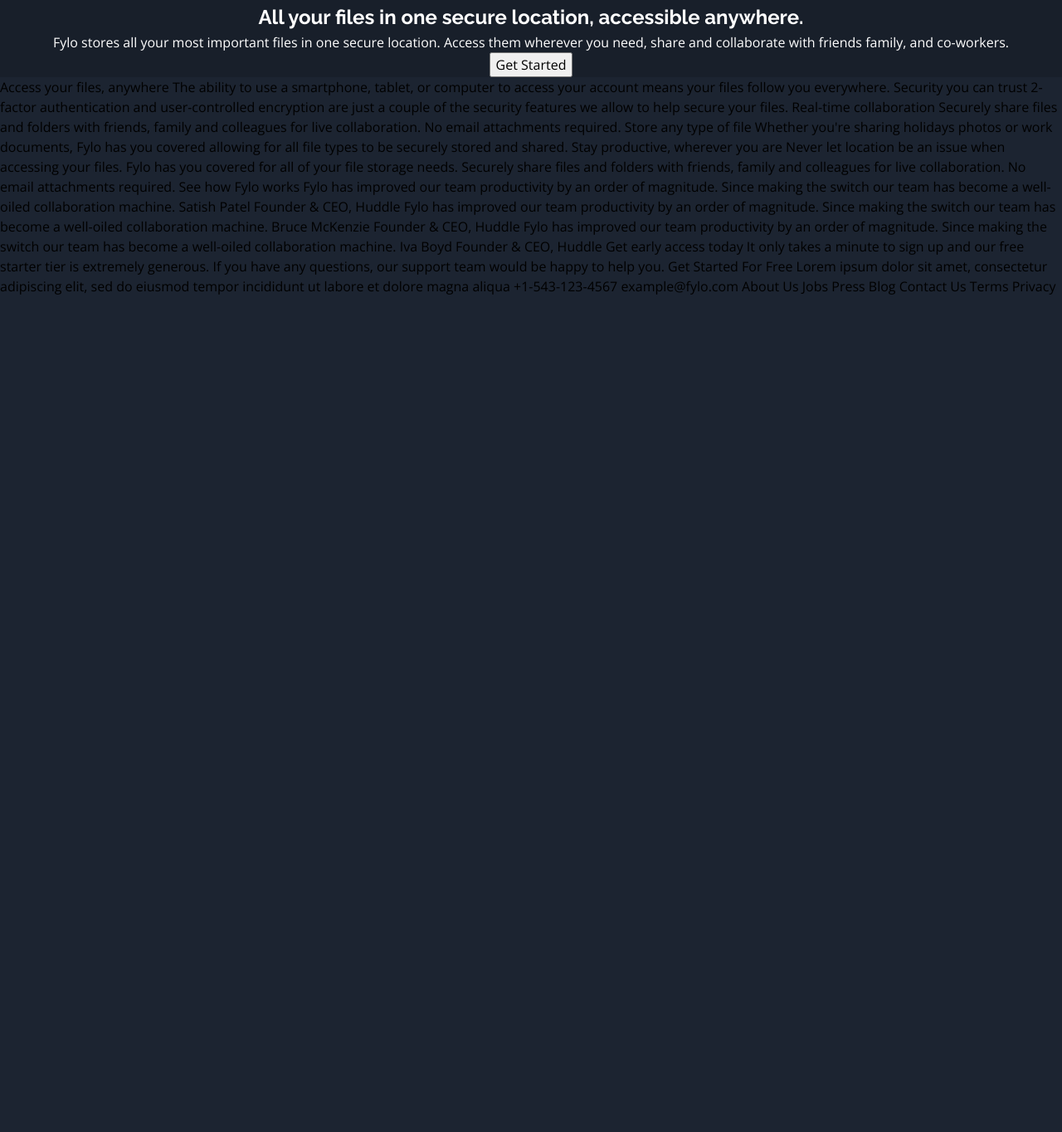
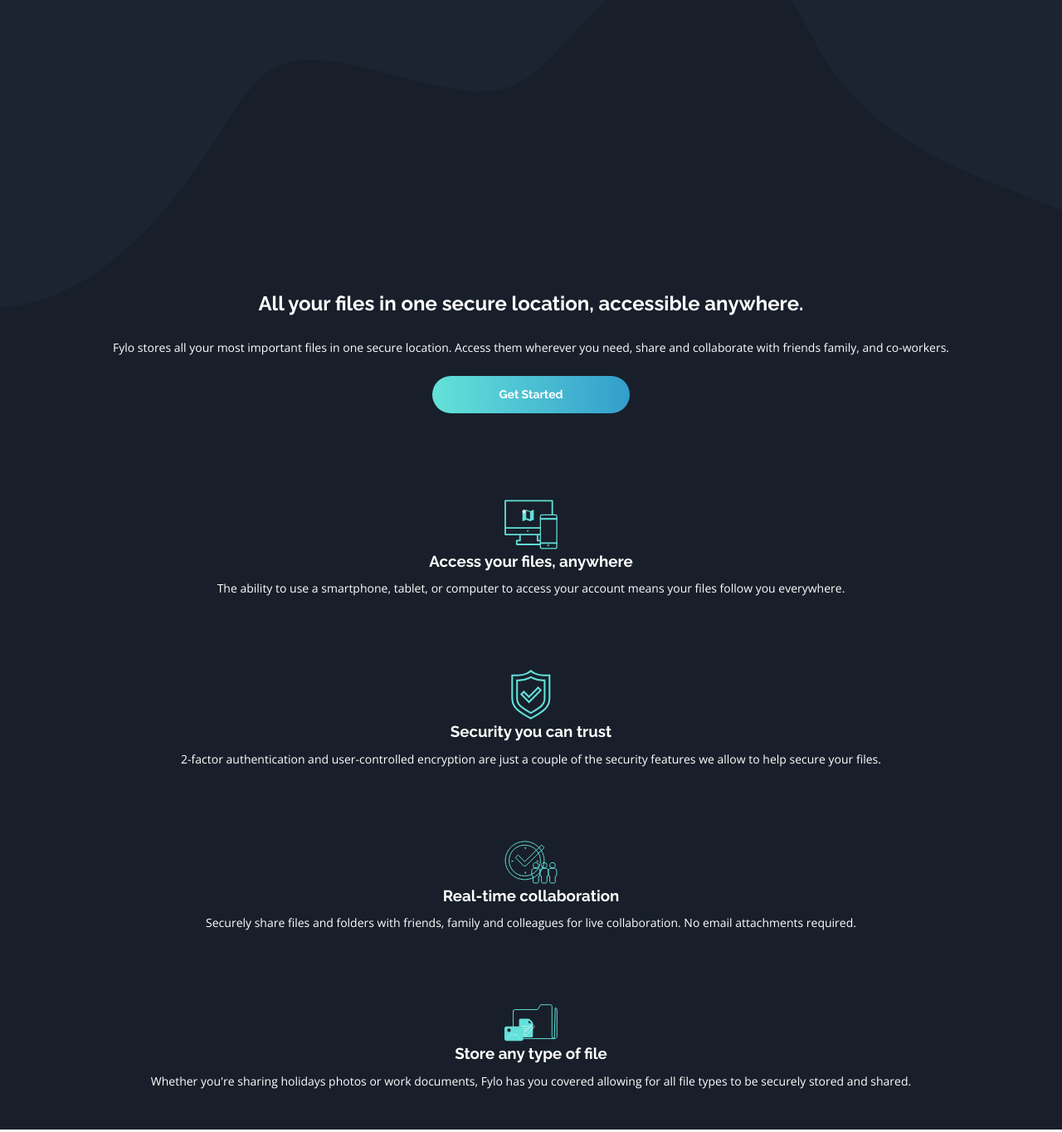
Before and after one commit to JustANipple/fylo-dark-theme-landing-page, a plain HTML site: page index.html in a window 1280 px wide. Shown: the part 675-2039 px from the top of the page at 83% size. Before the commit the page ends 1032 px from the top, so only its background shows below. Drawn offline with nearby package versions, Linux system fonts and the light colour scheme.

Commit message:
modified:   index.html 	modified:   style.css

```diff
--- a/index.html
+++ b/index.html
@@ -51,38 +51,85 @@
         alt=""
         aria-hidden="true"
         class="wave-mobile">
-      <h2 class="intro-title">
+      </div>
+
+      <!-- ====== Content ====== -->
+      <div class="content">
+        <!-- ====== Get started ====== -->
+        <div class="start">
+          <h2 class="start-title">
             All your files in one secure location, accessible anywhere.
           </h2>
-      <p class="intro-description">
+          <p class="start-description">
             Fylo stores all your most important files in one secure location. Access them wherever you need, share and collaborate with friends family, and co-workers.
           </p>
-      <button class="intro-get-started">
+          <button class="start-get-started">
             Get Started
           </button>
         </div>
+        <!-- ====== Features ====== -->
+        <div class="features">
+          <div class="access">
+            <img
+            src="images/icon-access-anywhere.svg"
+            alt=""
+            aria-hidden="true"
+            class="access-icon">
+            <h3 class="access-title">
+              Access your files, anywhere
+            </h3>
+            <p class="access-desc">
+              The ability to use a smartphone, tablet, or computer to access your account means your files follow you everywhere.
+            </p>
+          </div>
+
+          <div class="security">
+            <img
+            src="images/icon-security.svg"
+            alt=""
+            aria-hidden="true"
+            class="security-icon">
+            <h3 class="security-title">
+              Security you can trust
+            </h3>
+            <p class="security-desc">
+              2-factor authentication and user-controlled encryption are just a couple of the security features we allow to help secure your files.
+            </p>
+          </div>
+
+          <div class="collab">
+            <img
+            src="images/icon-collaboration.svg"
+            alt=""
+            aria-hidden="true"
+            class="collab-icon">
+            <h3 class="collab-title">
+              Real-time collaboration
+            </h3>
+            <p class="collab-desc">
+              Securely share files and folders with friends, family and colleagues for live collaboration. No email attachments required.
+            </p>
+          </div>
+
+          <div class="store">
+            <img
+            src="images/icon-any-file.svg"
+            alt=""
+            aria-hidden="true"
+            class="store-icon">
+            <h3 class="store-title">
+              Store any type of file
+            </h3>
+            <p class="store-desc">
+              Whether you're sharing holidays photos or work documents, Fylo has you covered allowing for all file types to be securely stored and shared.
+            </p>
+          </div>
+        </div>
+
+
+      </div>
 
   </main>
-
-  Access your files, anywhere
-
-  The ability to use a smartphone, tablet, or computer to access your account means your
-  files follow you everywhere.
-
-  Security you can trust
-
-  2-factor authentication and user-controlled encryption are just a couple of the security
-  features we allow to help secure your files.
-
-  Real-time collaboration
-
-  Securely share files and folders with friends, family and colleagues for live collaboration.
-  No email attachments required.
-
-  Store any type of file
-
-  Whether you're sharing holidays photos or work documents, Fylo has you covered allowing for all
-  file types to be securely stored and shared.
 
   Stay productive, wherever you are
 
--- a/style.css
+++ b/style.css
@@ -49,7 +49,7 @@ p, h1, h2, h3, h4, h5, h6 {
     /* testimonials background */
     --review-bg: hsl(219, 30%, 18%);
     /* button gradient */
-    --btn-grad: linear-gradient(90deg
+    --btn-grad: linear-gradient(90deg,
     hsl(176, 68%, 64%), hsl(198, 60%, 50%));
     /* email error text */
     --error-txt: hsl(0, 100%, 63%);
@@ -60,15 +60,15 @@ p, h1, h2, h3, h4, h5, h6 {
 /* ====== Style ====== */
 body {
   font-family: var(--ff-open-sans);
-    background-color: var(--light-bg);
 }
 
 /* ====== Navigation bar ====== */
 .navigation-bar {
+  background-color: var(--light-bg);
   display: flex;
   justify-content: space-between;
   align-items: center;
-    margin: 1.5rem;
+  padding: 1.5rem;
 }
 
 .logo {
@@ -90,7 +90,7 @@ body {
 
 /* ====== Main ====== */
 .main-container {
-    background-color: var(--main-bg);
+  background-color: var(--light-bg);
 }
 
 .sr-title {
@@ -101,28 +101,78 @@ body {
 
 /* ====== Intro ====== */
 .intro {
-    text-align: center;
-    color: var(--main-txt);
-    margin-inline: 2rem;
+
 }
 
 .illustration-intro {
-margin-block: 3rem;
+  position: relative;
+  padding-inline: 2rem;
+  top: 2rem;
+  z-index: 1;
 }
 
 .wave-mobile {
-    position: absolute;
-    z-index: -1;
-    top: -2rem;
-    bottom: 0;
-    left: 0;
-    right: 0;
-    margin: auto;
   width: 100%;
 }
 
-.intro-title {
+.content {
+  background-color: var(--main-bg);
+  color: var(--main-txt);
+}
+
+/* ====== Get started ====== */
+.start {
+  position: relative;
+  bottom: 4rem;
+  text-align: center;
+  padding-inline: 1rem;
+}
+
+.start-title {
   font-family: var(--ff-raleway);
   font-weight: var(--fw-ral-med);
-    background-color: var(--main-bg);
 }
+
+.start-description {
+  padding: 1.5rem;
+  font-size: 0.875rem;
+}
+
+.start-get-started {
+  font-family: var(--ff-raleway);
+  font-weight: var(--fw-ral-med);
+  font-size: 0.875rem;
+  background: var(--btn-grad);
+  color: var(--main-txt);
+  border: none;
+  border-radius: 2rem;
+  padding: 0.75rem 5rem;
+}
+
+/* ====== Features ====== */
+.features {
+  text-align: center;
+  padding-inline: 1.75rem;
+}
+
+.features > div {
+  padding-block: 2.5rem;
+}
+
+.features img {
+  margin-inline: auto;
+  max-width: 4rem;
+}
+
+.features h3 {
+  font-family: var(--ff-raleway);
+}
+
+.features p {
+  font-size: 0.875rem;
+  padding-block: 0.5rem;
+}
+
+.features .security-icon {
+  max-width: 3rem;
+}
```
Lines whose indentation alone changed are shown as unchanged.
